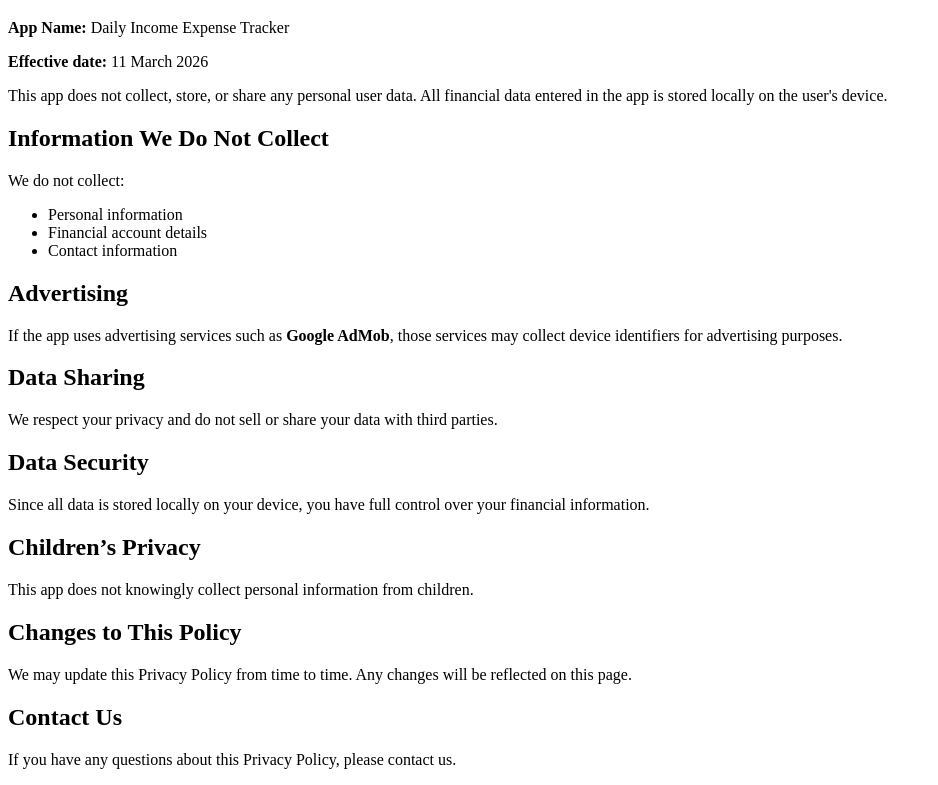
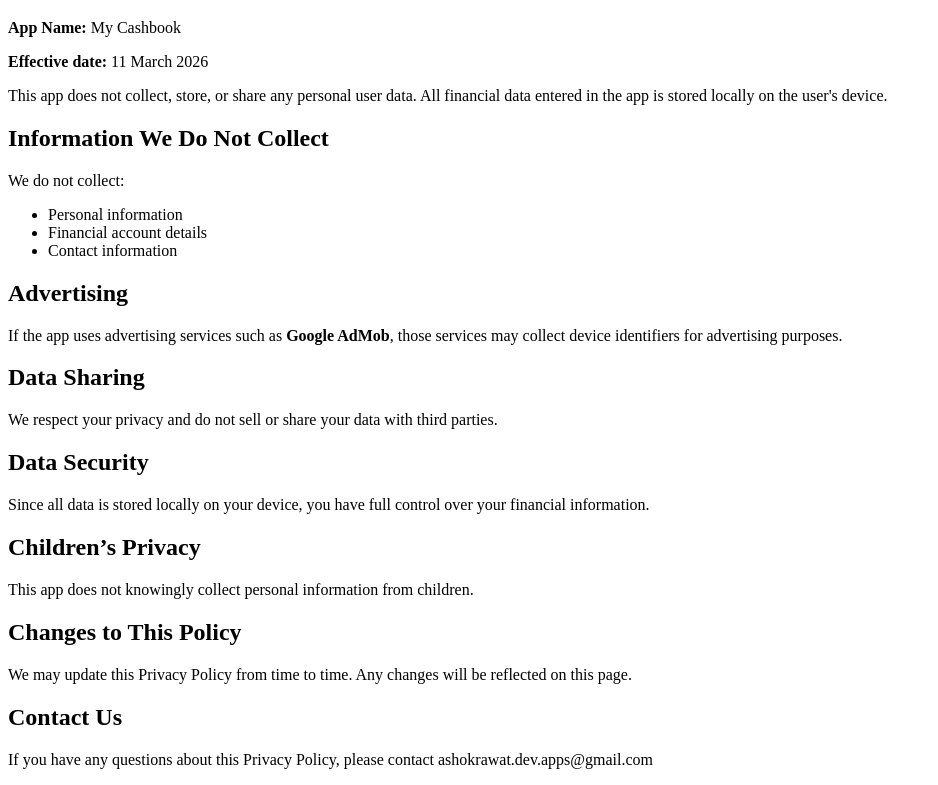
Before and after one commit to AshokrDevApps/mycashbook-privacy-policy, a plain HTML site: page index.html in a window 1280 px wide. Shown: the part 61-846 px from the top of the page, without its empty margins (0-938 px from the left). Drawn offline with Linux system fonts and the light colour scheme.

Commit message:
Update index.html
update content

```diff
--- a/index.html
+++ b/index.html
@@ -1,14 +1,14 @@
 <!DOCTYPE html>
 <html>
 <head>
-<title>Privacy Policy - Daily Income Expense Tracker</title>
+<title>Privacy Policy - My Cashbook</title>
 </head>
 
 <body>
 
 <h1>Privacy Policy</h1>
 
-<p><strong>App Name:</strong> Daily Income Expense Tracker</p>
+<p><strong>App Name:</strong> My Cashbook</p>
 <p><strong>Effective date:</strong> 11 March 2026</p>
 
 <p>
@@ -61,7 +61,7 @@ We may update this Privacy Policy from time to time. Any changes will be reflect
 <h2>Contact Us</h2>
 
 <p>
-If you have any questions about this Privacy Policy, please contact us.
+If you have any questions about this Privacy Policy, please contact ashokrawat.dev.apps@gmail.com
 </p>
 
 </body>
```
